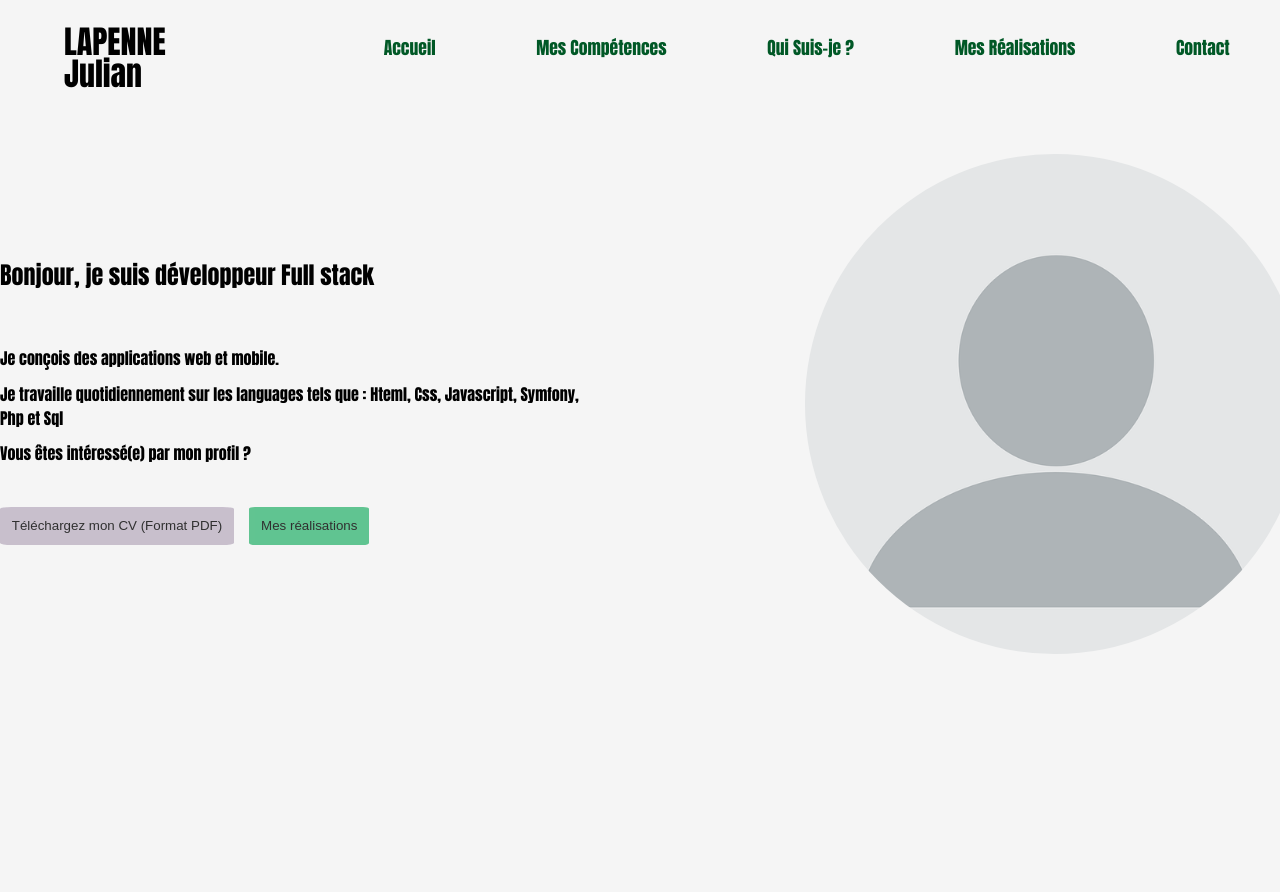
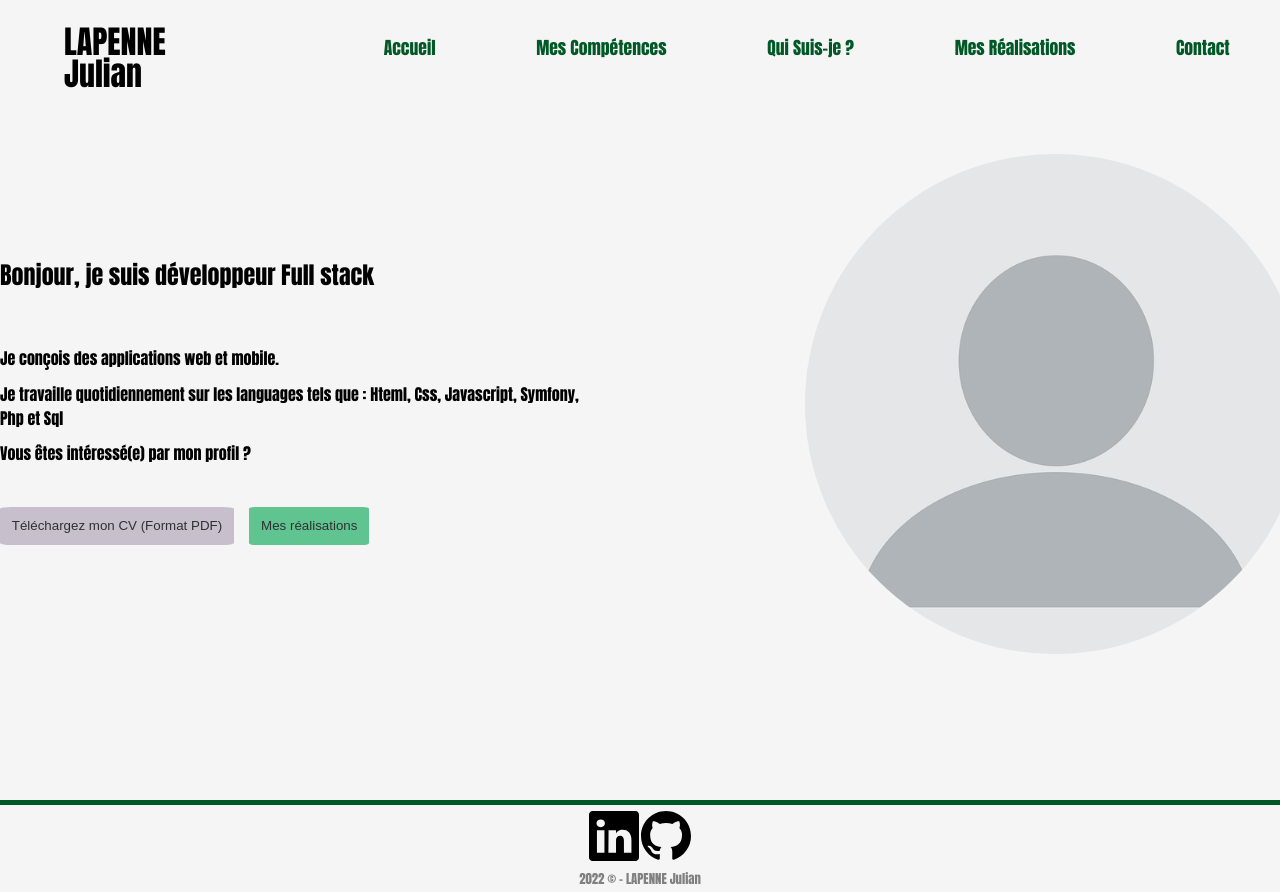
Before and after one commit to LAPENNE-Julian/portfolio, a plain HTML site: page index.html in a window 1280 px wide. Shown: the top 892 px of the page. Before the commit the page ends 800 px from the top, so only its background shows below. Drawn offline with Linux system fonts and the light colour scheme.

Commit message:
add footer

```diff
--- a/css/style.css
+++ b/css/style.css
@@ -48,8 +48,11 @@ li {
 
 }
 
+/*---MAIN---main-content*/
+#main {
+    height: 100vh;
+}
 
-/*---MAIN---main-content*/
 #main-content {
     display: flex;
     flex-direction: row-reverse;
@@ -83,3 +86,29 @@ li {
 #btn-realisation {
     background-color: #3cb879;
 }
+
+/*-----footer-----*/
+footer {
+    display: flex;
+    flex-direction: column;
+    align-items: center;
+    border-top:thick solid #005826;
+    padding: 0.5% 10%;
+}
+
+#social-network {
+    width: 10%;
+    display: flex;
+    flex-direction: row;
+    justify-content: space-between;
+}
+
+#social-network img {
+   height: 50px;
+}
+
+#copyright {
+    font-size: 80%;
+    color: gray;
+    margin-top: 1%;
+}
--- a/index.html
+++ b/index.html
@@ -6,9 +6,6 @@
     <meta name="viewport" content="width=device-width, initial-scale=1.0">
     <title>LAPENNE Julian Développeur web Full-stack</title>
 
-    <link rel="preconnect" href="https://fonts.googleapis.com">
-    <link rel="preconnect" href="https://fonts.gstatic.com" crossorigin>
-    <link href="https://fonts.googleapis.com/css2?family=Anton&family=Permanent+Marker&family=Rock+Salt&display=swap" rel="stylesheet">
 
     <link rel="stylesheet" type="text/css" href="./css/reset.css">
     <link rel="stylesheet" href="./css/style.css">
@@ -152,14 +149,18 @@
     </section> -->
 
     <footer>
-        <div id="footer-social">
-            <a href="">
-                <!--Linkedin-->
+
+        <div id="social-network">
+            <a href="https://www.linkedin.fr">
+                <img src="./images/linkedin.svg" alt="">
             </a>
-            <a href="">
-                <!--Github-->
+            <a href="https://github.com/LAPENNE-Julian">
+                <img src="./images/github.svg" alt="">
             </a>
         </div>
+
+        <span id="copyright">2022 &copy; - LAPENNE Julian</span>
+
     </footer>
 </body>
 </html>
```
Also changed, not shown: images/github.svg (added), images/linkedin.svg (added).
